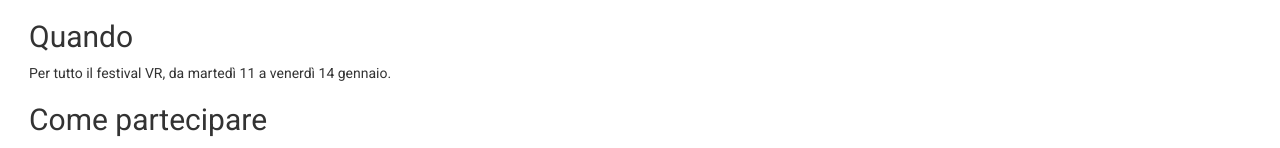
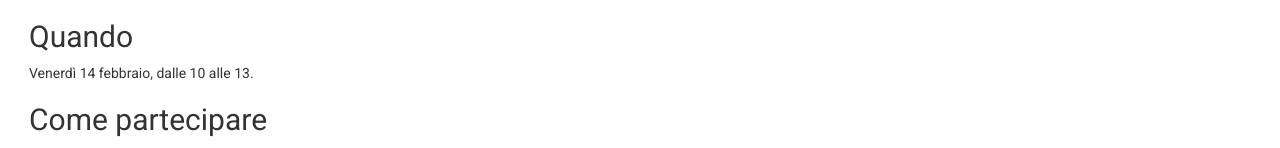
Before and after one commit to marconicivitavecchia/2022-vrfestival-website, a plain HTML site: page src/marconi-ar.html in a window 1280 px wide. Shown: the part 497-645 px from the top of the page. Drawn offline with nearby package versions, Linux system fonts and the light colour scheme.

Commit message:
Update marconi AR date

```diff
--- a/src/marconi-ar.html
+++ b/src/marconi-ar.html
@@ -52,7 +52,7 @@
                     <h4>Open source</h4>
                     Il codice del progetto è disponibile su GitHub a <a href="https://github.com/CuriousCI/marconi-ar">questo</a> link.
                     <h2>Quando</h2>
-                    <p>Per tutto il festival VR, da martedì 11 a venerdì 14 gennaio.
+                    <p>Venerdì 14 febbraio, dalle 10 alle 13.
                     <h2>Come partecipare</h2>
                     <p>
                         Su questa stessa pagina, verrà pubblicato il link all'applicazione web.
```
